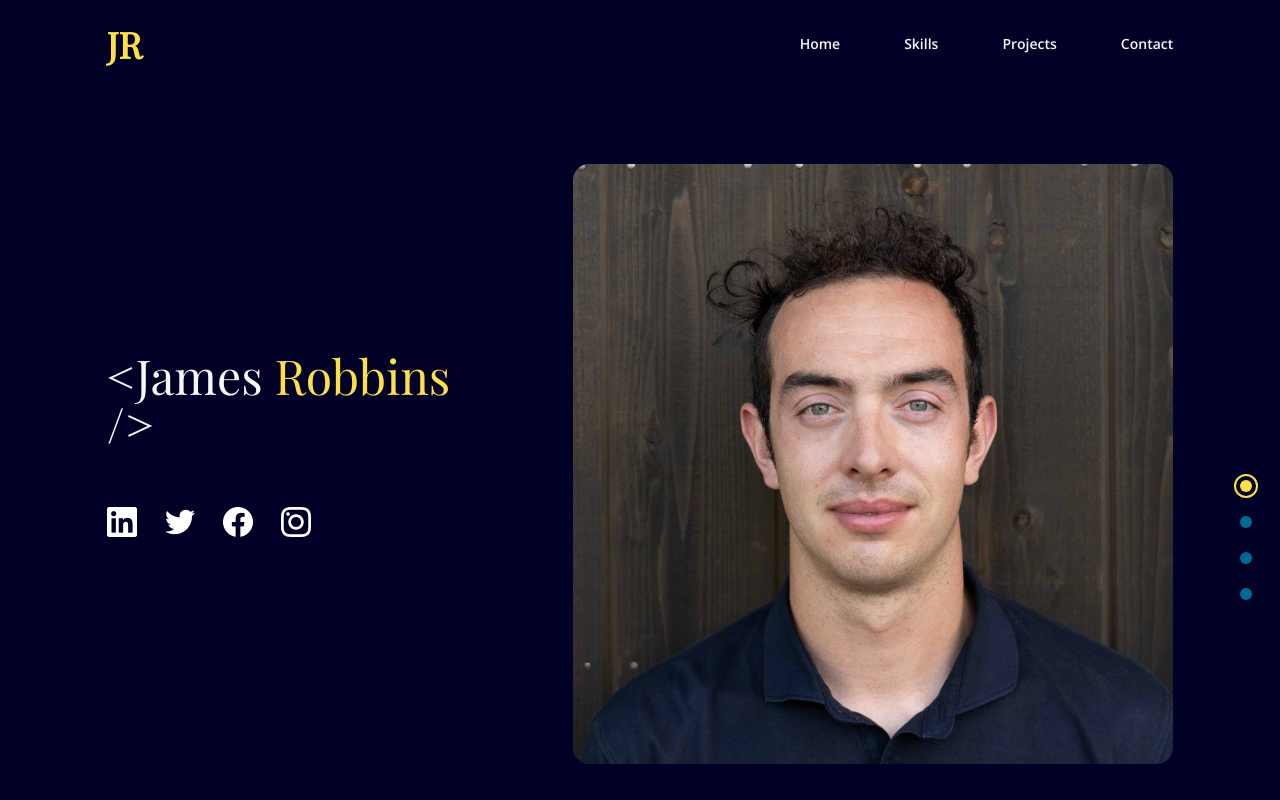
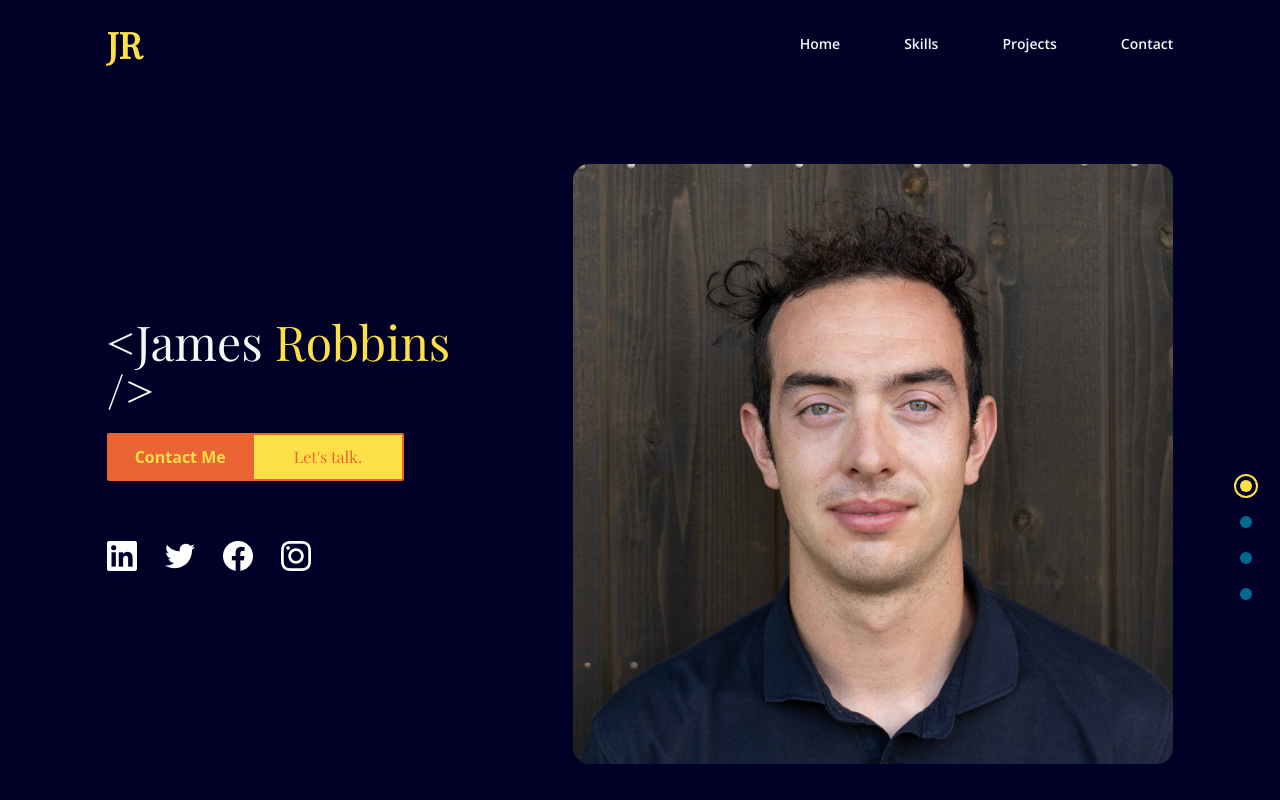
Before and after one commit to j-rob16/james-r-portfolio, a React (Create React App) app: page / in a window 1280 px wide. Built offline with nearby package versions, Linux system fonts and the light colour scheme; a web font is replaced by a local one.

Commit message:
changes to landing page

```diff
--- a/src/App.js
+++ b/src/App.js
@@ -33,7 +33,7 @@ function App() {
           />
         )}
         <Home
-
+          setSelectedPage={setSelectedPage}
         />
       </div>
     </div>
--- a/src/scenes/Home.jsx
+++ b/src/scenes/Home.jsx
@@ -1,8 +1,9 @@
 import { motion } from 'framer-motion';
+import AnchorLink from 'react-anchor-link-smooth-scroll';
 import SocialMediaIcons from '../components/SocialMediaIcons';
 import useMediaQuery from '../hooks/useMediaQuery';
 
-const Home = () => {
+const Home = ({ setSelectedPage }) => {
   const isAboveMediumScreens = useMediaQuery("(min-width: 1060px)");
 
   return (
@@ -56,6 +57,43 @@ const Home = () => {
             </span>
             {" "} /&gt;</p>
         </motion.div>
+
+        {/* CONTACT ME SEGMENT */}
+        <motion.div
+          initial='hidden'
+          whileInView='visible'
+          viewport={{ once: true, amount: 0.5 }}
+          transition={{ delay: 0.2, duration: 1.5 }}
+          variants={{
+            hidden: { opacity: 0, x: -50 },
+            visible: { opacity: 1, x: 0 }
+          }}
+          className='flex mt-5 justify-center md:justify-start'
+        >
+          <AnchorLink
+            className='bg-orange text-yellow-300 rounded-l-sm py-3 px-7 font-semibold
+                      hover:bg-yellow-300 hover:text-orange transition duration-500 hover:cursor-pointer'
+            onClick={() => setSelectedPage("contact")}
+            href='#contact'
+          >
+            Contact Me
+          </AnchorLink>
+          <AnchorLink
+            className='rounded-r-sm bg-orange hover:bg-yellow-300 hover:pl-0.5 py-0.5 pr-0.5'
+            onClick={() => setSelectedPage('contact')}
+            href='#contact'
+          >
+            <div
+              className='bg-yellow-300 hover:bg-orange text-orange hover:text-yellow-300 transition duration-500
+                         w-full h-full px-10 hover:
+                         flex items-center justify-center font-playfair'
+            >
+              Let's talk.
+            </div>
+          </AnchorLink>
+        </motion.div>
+
+        {/* SOCIAL MEDIA */}
         <motion.div
           initial='hidden'
           whileInView='visible'
--- a/tailwind.config.js
+++ b/tailwind.config.js
@@ -13,6 +13,9 @@ module.exports = {
         indigo: '#27476E',
         white: '#F6F7F8'
       },
+      backgroundImage: {
+        bridge: "url('./assets/snow-bridge.jpg')",
+      },
       // backgroundImage: (theme) => ({
       //   "gradient-rainbow": "linear-gradient(81.66deg, #00B5EE 7.21%, #FF45A4 45.05%, #FFBA00 78.07%)",
       //   "gradient-rainblue": "linear-gradient(90deg, #24CBFF 14.53%, #FC59FF 69.36%, #FFBD0C 107.73%)"
@@ -23,7 +26,6 @@ module.exports = {
       },
       content: {
         splatter: "url('./assets/splatter.png')",
-        bridge: "url('./assets/snow-bridge.jpg')",
       },
       screens: {
         xs: "480px",
```
